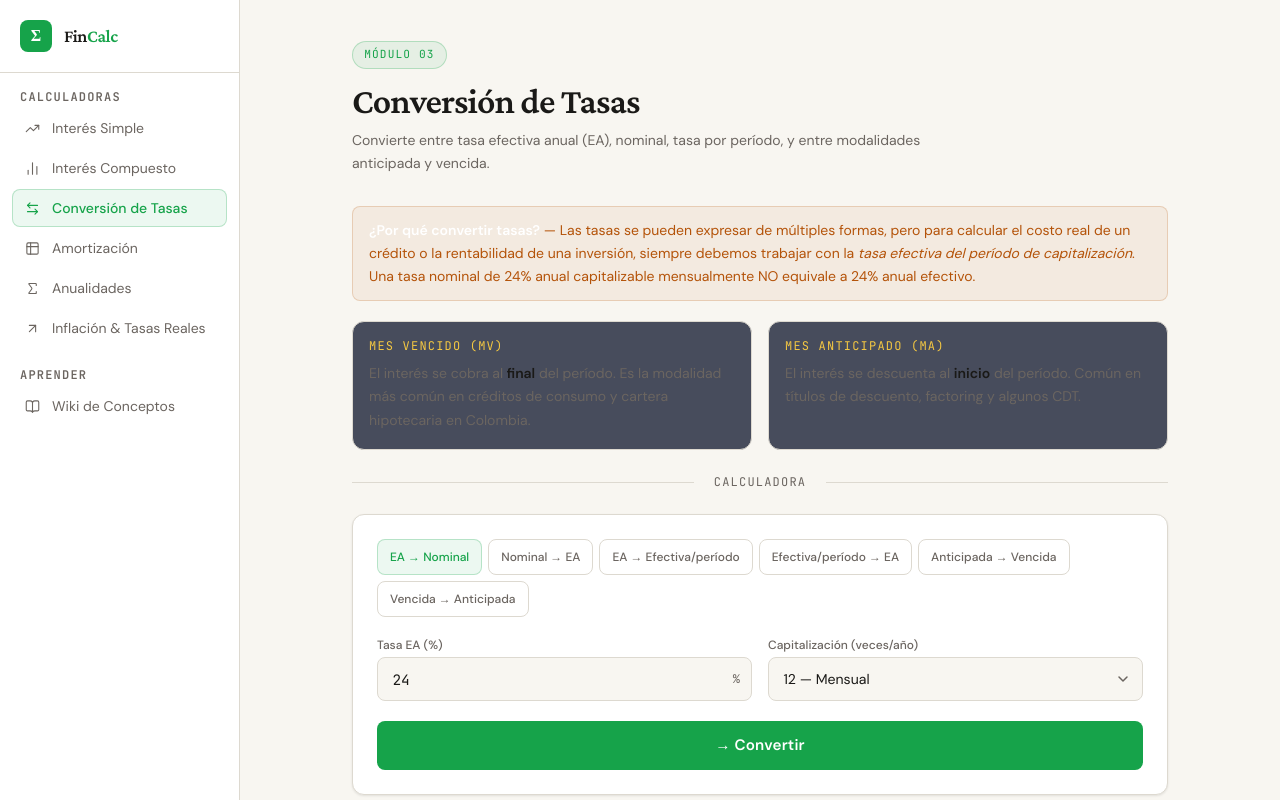
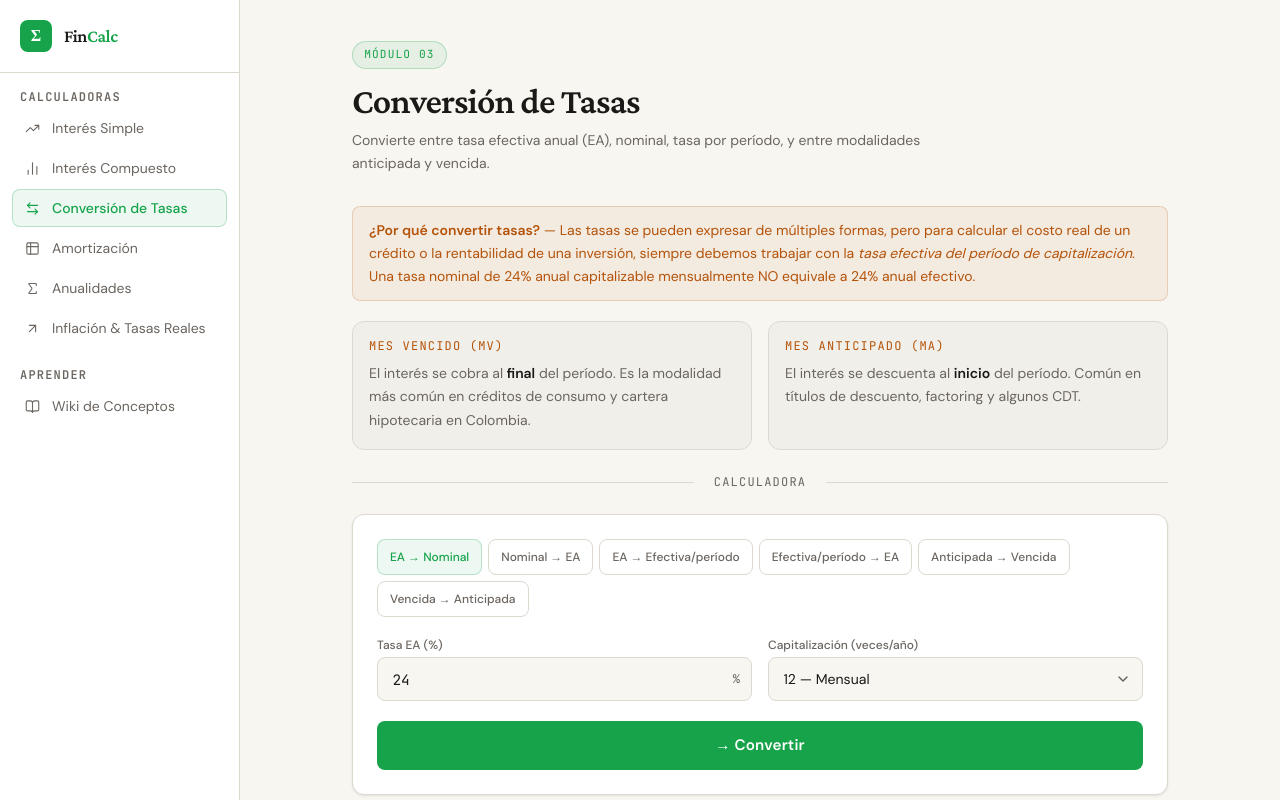
Before and after one commit to kealmahe2003/Proyecto-Ing-economica, a React (Vite) app: page /tasas in a window 1280 px wide. Shown: the top 800 px of the page. Built offline with nearby package versions, Linux system fonts and the light colour scheme.

Commit message:
Fix: Harcoded colors in the system

```diff
--- a/src/pages/Calculators/Annuities/index.tsx
+++ b/src/pages/Calculators/Annuities/index.tsx
@@ -40,7 +40,7 @@ export default function AnnuitiesPage() {
       />
 
       <Callout color="blue">
-        <strong style={{ color: '#fff' }}>Serie uniforme ordinaria:</strong> pagos iguales PMT al final de cada período.
+        <strong>Serie uniforme ordinaria:</strong> pagos iguales PMT al final de cada período.
         El valor presente PV es el valor hoy de todos esos pagos. El valor futuro FV es la acumulación de todos los pagos
         con sus intereses. Esta es la base matemática de todo crédito y plan de ahorro.
       </Callout>
--- a/src/pages/Calculators/CompoundInterest/index.tsx
+++ b/src/pages/Calculators/CompoundInterest/index.tsx
@@ -50,7 +50,7 @@ export default function CompoundInterestPage() {
       />
 
       <Callout color="accent">
-        <strong style={{ color: '#fff' }}>La clave:</strong> En interés compuesto, cada período los intereses se
+        <strong>La clave:</strong> En interés compuesto, cada período los intereses se
         <em> capitalizan</em> — se agregan al principal. Así, en el período siguiente, los intereses se calculan sobre
         un capital mayor. Esto es lo que genera el crecimiento exponencial y lo que hace tan poderoso al ahorro a largo plazo.
       </Callout>
--- a/src/pages/Calculators/Inflation/index.tsx
+++ b/src/pages/Calculators/Inflation/index.tsx
@@ -28,7 +28,7 @@ export default function InflationPage() {
       />
 
       <Callout color="gold">
-        <strong style={{ color: '#fff' }}>Ecuación de Fisher:</strong> una tasa nominal del 14% EA con inflación del 6.5%
+        <strong>Ecuación de Fisher:</strong> una tasa nominal del 14% EA con inflación del 6.5%
         no implica que ganaste 14% en términos reales. La tasa real es aproximadamente 7%, pero la fórmula exacta
         de Fisher da un resultado más preciso: (1 + iᵣ) = (1 + iₙ) / (1 + π).
       </Callout>
--- a/src/pages/Calculators/RateConversion/index.tsx
+++ b/src/pages/Calculators/RateConversion/index.tsx
@@ -65,7 +65,7 @@ export default function RateConversionPage() {
       />
 
       <Callout color="gold">
-        <strong style={{ color: '#fff' }}>¿Por qué convertir tasas?</strong> — Las tasas se pueden expresar de múltiples formas,
+        <strong>¿Por qué convertir tasas?</strong> — Las tasas se pueden expresar de múltiples formas,
         pero para calcular el costo real de un crédito o la rentabilidad de una inversión,
         siempre debemos trabajar con la <em>tasa efectiva del período de capitalización</em>.
         Una tasa nominal de 24% anual capitalizable mensualmente NO equivale a 24% anual efectivo.
@@ -73,15 +73,15 @@ export default function RateConversionPage() {
 
       {/* ANT vs VEN explanation */}
       <div className="grid grid-cols-1 sm:grid-cols-2 gap-4 mb-6">
-        <div className="rounded-xl p-4" style={{ background: 'rgba(28,34,56,0.8)', border: '1px solid var(--border)' }}>
-          <p className="text-xs mono uppercase tracking-widest mb-2" style={{ color: '#F5C842' }}>Mes Vencido (MV)</p>
+        <div className="rounded-xl p-4" style={{ background: 'var(--surface2)', border: '1px solid var(--border)' }}>
+          <p className="text-xs mono uppercase tracking-widest mb-2" style={{ color: 'var(--gold)' }}>Mes Vencido (MV)</p>
           <p className="text-sm" style={{ color: 'var(--muted)', lineHeight: 1.7 }}>
             El interés se cobra al <strong style={{ color: 'var(--text)' }}>final</strong> del período.
             Es la modalidad más común en créditos de consumo y cartera hipotecaria en Colombia.
           </p>
         </div>
-        <div className="rounded-xl p-4" style={{ background: 'rgba(28,34,56,0.8)', border: '1px solid var(--border)' }}>
-          <p className="text-xs mono uppercase tracking-widest mb-2" style={{ color: '#F5C842' }}>Mes Anticipado (MA)</p>
+        <div className="rounded-xl p-4" style={{ background: 'var(--surface2)', border: '1px solid var(--border)' }}>
+          <p className="text-xs mono uppercase tracking-widest mb-2" style={{ color: 'var(--gold)' }}>Mes Anticipado (MA)</p>
           <p className="text-sm" style={{ color: 'var(--muted)', lineHeight: 1.7 }}>
             El interés se descuenta al <strong style={{ color: 'var(--text)' }}>inicio</strong> del período.
             Común en títulos de descuento, factoring y algunos CDT.
@@ -108,13 +108,13 @@ export default function RateConversionPage() {
       {result && (
         <div className="animate-fade-up space-y-5">
           {/* Main conversion result */}
-          <div className="rounded-2xl p-5" style={{ background: 'rgba(0,201,167,0.07)', border: '1px solid rgba(0,201,167,0.25)' }}>
+          <div className="rounded-2xl p-5" style={{ background: 'var(--accent-bg)', border: '1px solid var(--accent-border)' }}>
             <div className="flex items-center gap-4">
               <div className="flex-1">
                 <p className="text-xs mono uppercase tracking-widest mb-1" style={{ color: 'var(--muted)' }}>{result.inputLabel}</p>
                 <p className="result-number text-2xl" style={{ color: 'var(--text)' }}>{fmtPct(result.inputPct, 4)}</p>
               </div>
-              <div className="text-2xl" style={{ color: 'var(--teal)' }}>→</div>
+              <div className="text-2xl" style={{ color: 'var(--accent)' }}>→</div>
               <div className="flex-1">
                 <p className="text-xs mono uppercase tracking-widest mb-1" style={{ color: 'var(--muted)' }}>{result.outputLabel}</p>
                 <p className="result-number text-2xl" style={{ color: 'var(--accent)' }}>{fmtPct(result.outputPct, 6)}</p>
@@ -132,7 +132,7 @@ export default function RateConversionPage() {
             <div className="grid grid-cols-2 sm:grid-cols-4 gap-3">
               {result.equivalences.map(eq => (
                 <div key={eq.label} className="rounded-xl p-3 text-center"
-                  style={{ background: 'rgba(12,15,26,0.8)', border: '1px solid var(--border)' }}>
+                  style={{ background: 'var(--surface2)', border: '1px solid var(--border)' }}>
                   <p className="text-xs mono mb-1" style={{ color: 'var(--muted)' }}>{eq.label}</p>
                   <p className="text-sm mono font-semibold" style={{ color: 'var(--accent)' }}>{fmtPct(eq.pct, 6)}</p>
                 </div>
--- a/src/pages/Calculators/SimpleInterest/index.tsx
+++ b/src/pages/Calculators/SimpleInterest/index.tsx
@@ -59,7 +59,7 @@ export default function SimpleInterestPage() {
 
       {/* THEORY */}
       <Callout color="blue">
-        <strong style={{ color: '#fff' }}>¿Cómo funciona?</strong> — En interés simple, el rendimiento es proporcional al tiempo y al capital.
+        <strong>¿Cómo funciona?</strong> — En interés simple, el rendimiento es proporcional al tiempo y al capital.
         Si tienes $1.000.000 al 2% mensual durante 6 meses, cada mes ganas exactamente $20.000, sin importar el período.
         Total de intereses: $120.000. El dinero crece de forma <em>lineal</em>.
       </Callout>
--- a/tailwind.config.js
+++ b/tailwind.config.js
@@ -4,16 +4,9 @@ export default {
   theme: {
     extend: {
       fontFamily: {
-        display: ['"Fraunces"', 'serif'],
-        body: ['"Outfit"', 'sans-serif'],
+        display: ['"Crimson Pro"', 'serif'],
+        body: ['"DM Sans"', 'sans-serif'],
         mono: ['"JetBrains Mono"', 'monospace'],
-      },
-      colors: {
-        ink: { DEFAULT: '#0C0F1A', 50: '#F5F6FA', 100: '#E8EAF2', 200: '#CBD0E0', 300: '#9AA3BE', 400: '#6B789A', 500: '#4A5578', 600: '#333C5A', 700: '#212840', 800: '#151B2E', 900: '#0C0F1A' },
-        teal: { DEFAULT: '#00C9A7', light: '#E0FAF5', dark: '#007A66' },
-        gold: { DEFAULT: '#F5C842', light: '#FEF9E7', dark: '#B8920A' },
-        coral: { DEFAULT: '#FF6B6B', light: '#FFF0F0', dark: '#C0392B' },
-        azure: { DEFAULT: '#4F7CFF', light: '#EEF2FF', dark: '#2952CC' },
       },
       animation: {
         'fade-up': 'fadeUp 0.4s ease forwards',
```
Also changed, not shown: src/index.css (+4 -0 lines), .claude/settings.local.json, 2 other files (tests, documents, lock files or other folders).
